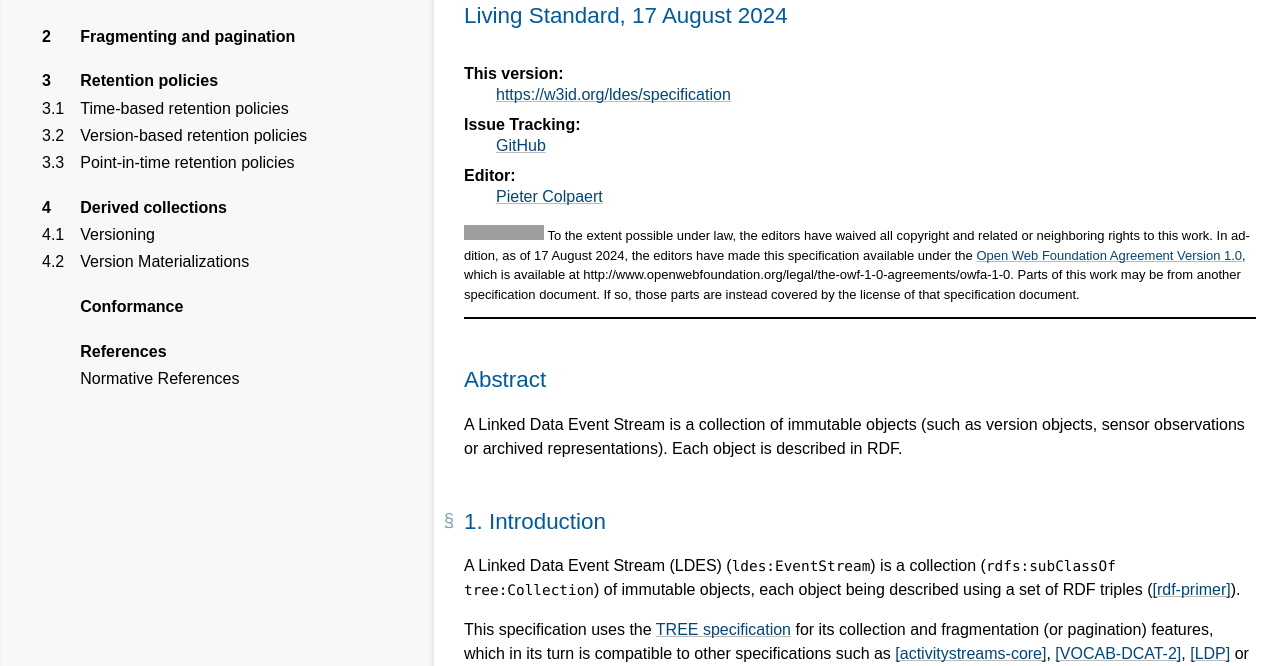
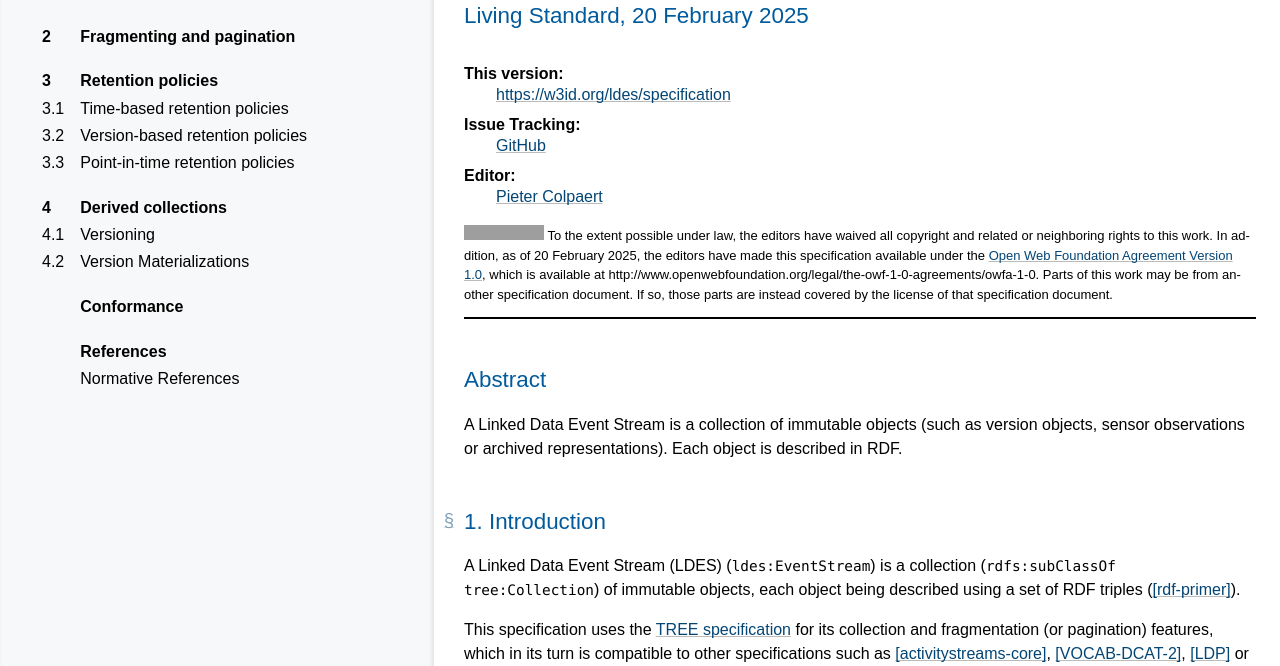
Before and after one commit to SEMICeu/LinkedDataEventStreams, a plain HTML site: page index.html in a window 1280 px wide. Shown: the part 84-750 px from the top of the page. Drawn offline with Linux system fonts and the light colour scheme; grey boxes are pictures that could not be loaded.

Commit message:
deploy: b9c0d747e8d0cb6cb2b0215c758252cf95c30cda

```diff
--- a/index.html
+++ b/index.html
@@ -2016,7 +2016,7 @@ c-[il] { color: #000000 } /* Literal.Number.Integer.Long */
   <div class="head">
    <p data-fill-with="logo"></p>
    <h1 class="p-name no-ref" id="title">Linked Data Event Streams</h1>
-   <h2 class="no-num no-toc no-ref heading settled" id="profile-and-date"><span class="content">Living Standard, <time class="dt-updated" datetime="2024-08-17">17 August 2024</time></span></h2>
+   <h2 class="no-num no-toc no-ref heading settled" id="profile-and-date"><span class="content">Living Standard, <time class="dt-updated" datetime="2025-02-20">20 February 2025</time></span></h2>
    <div data-fill-with="spec-metadata">
     <dl>
      <dt>This version:
@@ -2030,7 +2030,7 @@ c-[il] { color: #000000 } /* Literal.Number.Integer.Long */
    <div data-fill-with="warning"></div>
    <p class="copyright" data-fill-with="copyright"><a href="http://creativecommons.org/publicdomain/zero/1.0/" rel="license"><img alt="CC0" height="15" src="https://licensebuttons.net/p/zero/1.0/80x15.png" width="80"></a> To the extent possible under law, the editors have waived all copyright
 and related or neighboring rights to this work.
-In addition, as of 17 August 2024,
+In addition, as of 20 February 2025,
 the editors have made this specification available under the <a href="http://www.openwebfoundation.org/legal/the-owf-1-0-agreements/owfa-1-0" rel="license">Open Web Foundation Agreement Version 1.0</a>,
 which is available at http://www.openwebfoundation.org/legal/the-owf-1-0-agreements/owfa-1-0.
 Parts of this work may be from another specification document.  If so, those parts are instead covered by the license of that specification document. </p>
```
Also changed, not shown: 2 other files.
